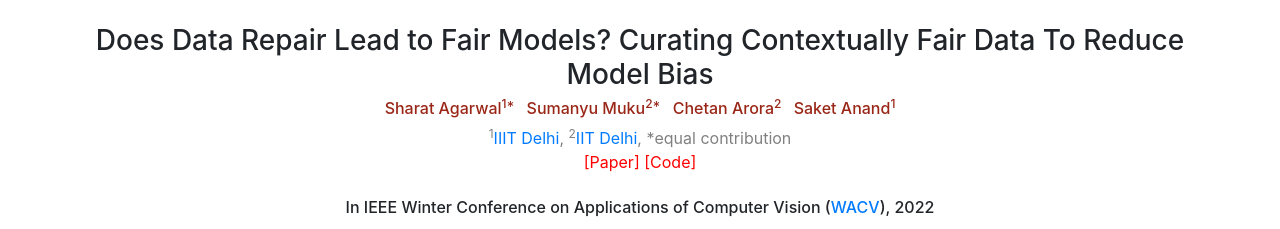
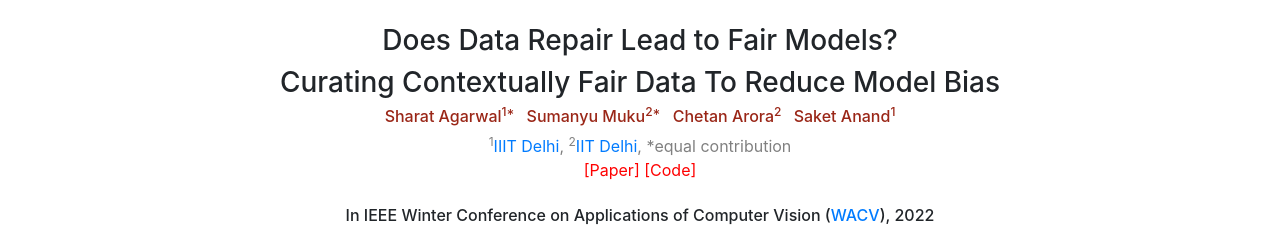
Before and after one commit to sumanyumuku98/contextual-bias, a plain HTML site: page index.html in a window 1280 px wide. Shown: the top 229 px of the page. Drawn offline with nearby package versions, Linux system fonts and the light colour scheme.

Commit message:
Changed title line

```diff
--- a/index.html
+++ b/index.html
@@ -36,7 +36,10 @@
     <!-- <img style="display: inline;" src="images/iitd_logo.png" width="100" height="100" align="left"> -->
 
     <h3>
-        Does Data Repair Lead to Fair Models? Curating Contextually Fair Data To Reduce Model Bias
+        Does Data Repair Lead to Fair Models?
+    </h3>
+    <h3>
+        Curating Contextually Fair Data To Reduce Model Bias
     </h3>
 
     <!-- <img style="display: inline;" src="images/iiitd_logo.jpg" width="100" height="100" align="right"> -->
```
